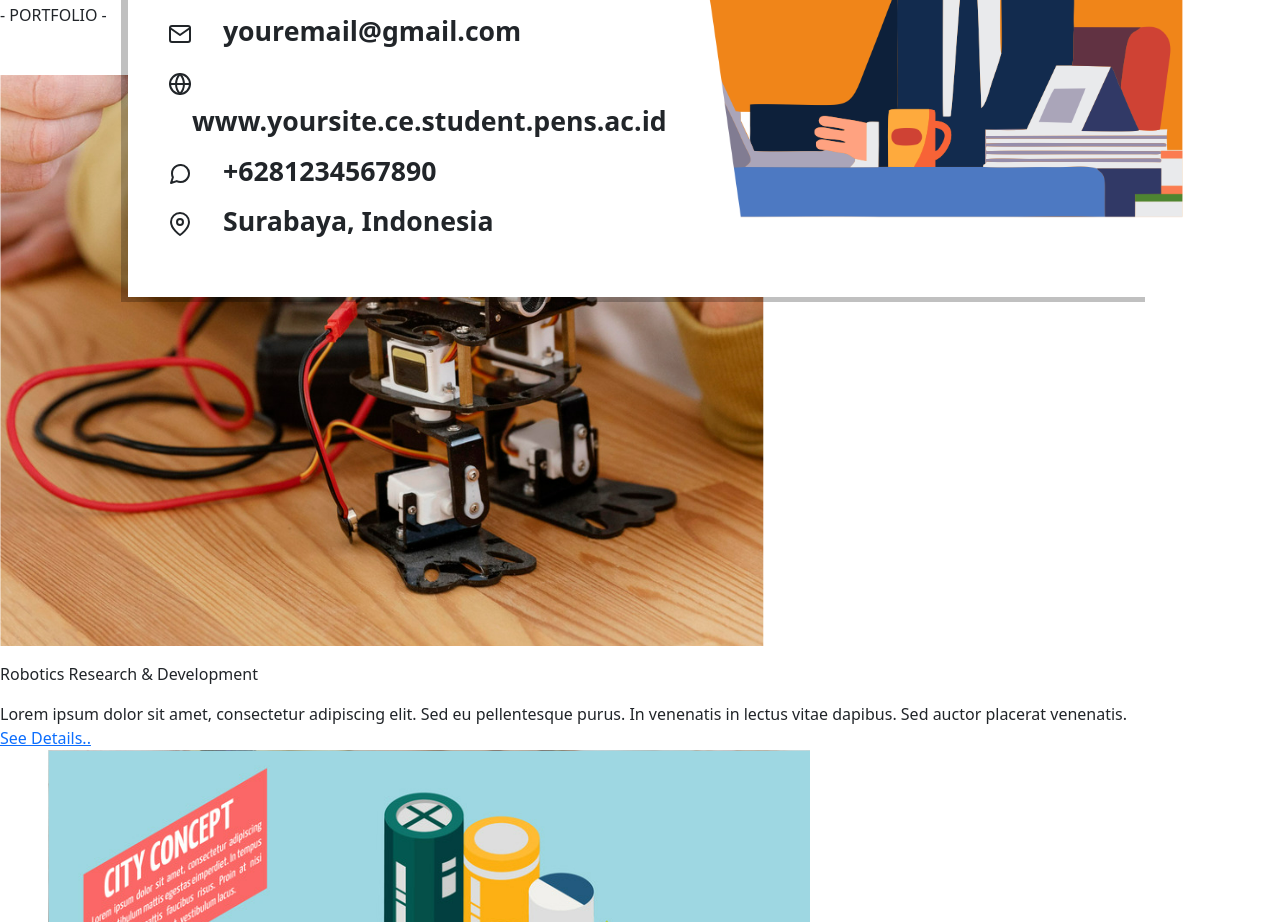
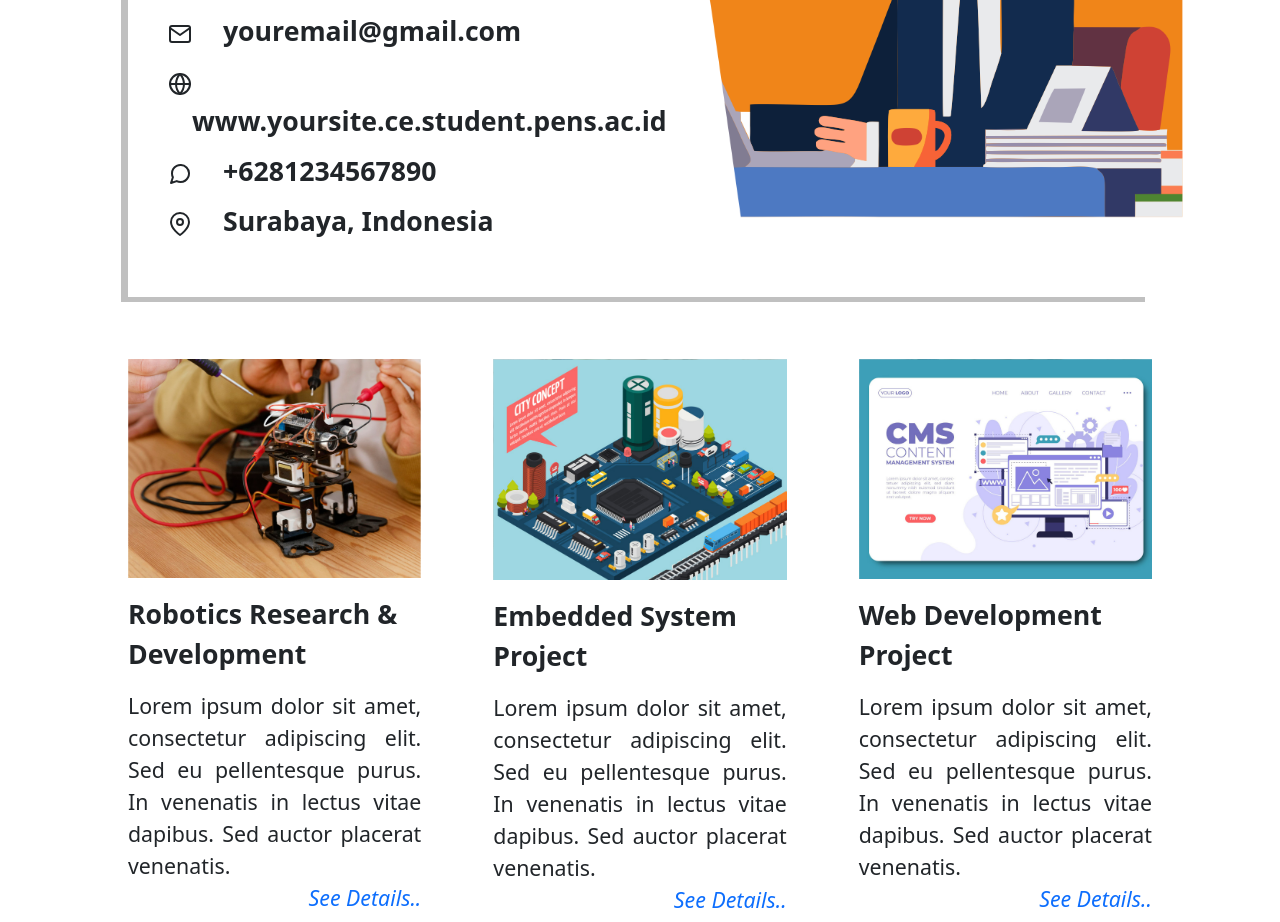
Before and after one commit to teknopres/CE-SMART-FE-PART6, a plain HTML site: page index.html in a window 1280 px wide. Shown: the part 398-1320 px from the top of the page. Drawn offline with nearby package versions, Linux system fonts and the light colour scheme.

Commit message:
Update style.css

```diff
--- a/assets/css/style.css
+++ b/assets/css/style.css
@@ -85,5 +85,44 @@ body {
 
 
 /* main section */
+.main {
+    margin-top: 300px;
+}
+
+.sub-title {
+    text-align: center;
+    font-size: 28pt;
+    font-weight: bold;
+}
+
+.portfolio {
+    width: 80%;
+    margin-left: 10%;
+    margin-bottom: 50px;
+}
+
+.portfolio-image {
+    width: 100%;
+}
+
+.portfolio-title {
+    font-size: 20pt;
+    font-weight: bold;
+}
+
+.portfolio-content {
+    font-size: 16pt;
+    text-align: justify;
+}
+
+.portfolio-link {
+    font-size: 16pt;
+    text-align: end;
+}
+
+.portfolio-link a {
+    text-decoration: none;
+    font-style: italic;
+}
 
 /* footer section */
```
